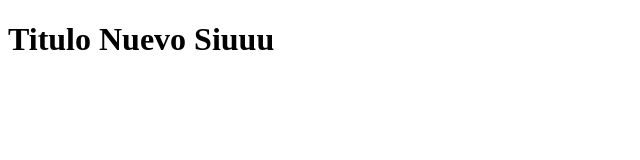
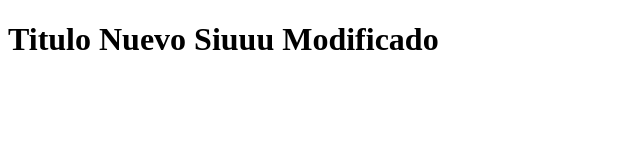
Before and after one commit to Nefta11/git-prueba, a plain HTML site: page index.html in a window 1280 px wide. Shown: the whole page, without its empty margins (0-640 px from the left). Drawn offline with Linux system fonts and the light colour scheme.

Commit message:
Se modifico index nuevamente

```diff
--- a/index.html
+++ b/index.html
@@ -6,6 +6,6 @@
     <title>Demo Git</title>
 </head>
 <body>
-    <h1>Titulo Nuevo Siuuu</h1>
+    <h1>Titulo Nuevo Siuuu Modificado</h1>
 </body>
 </html>
```
